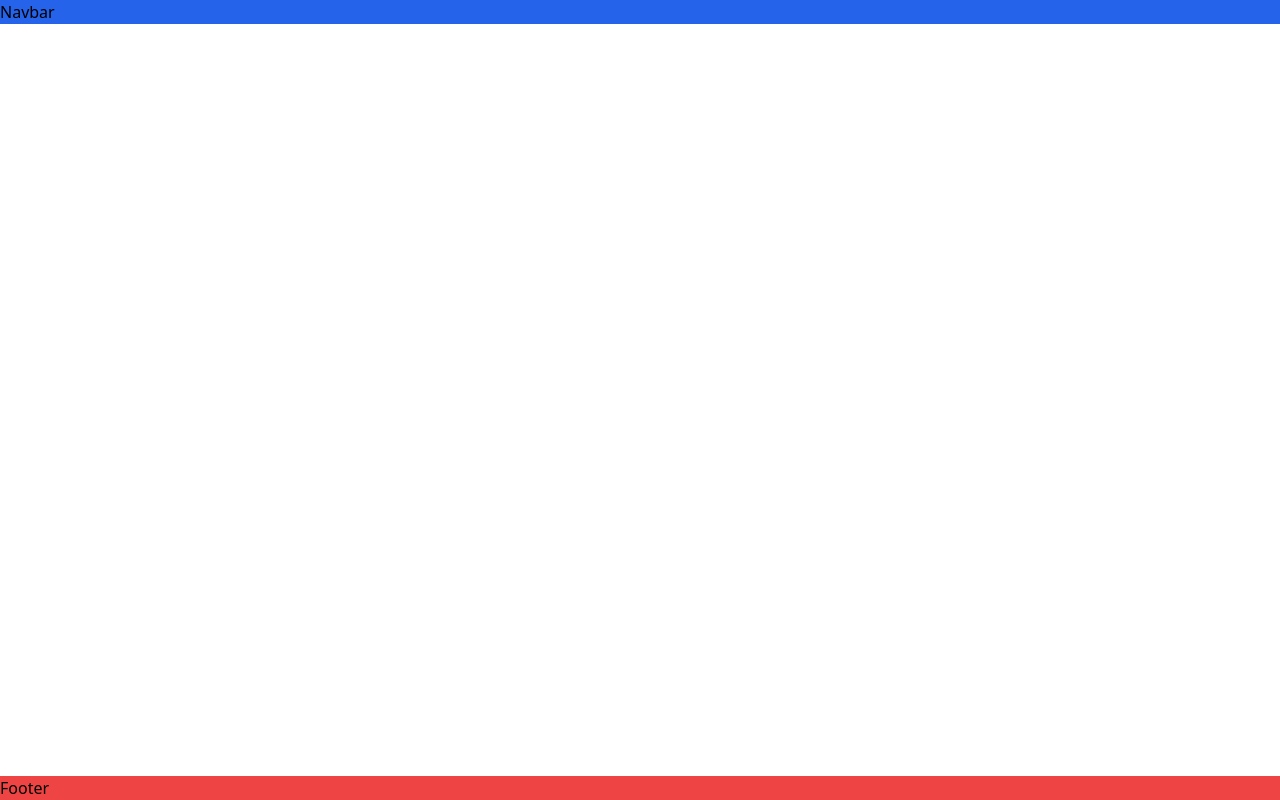
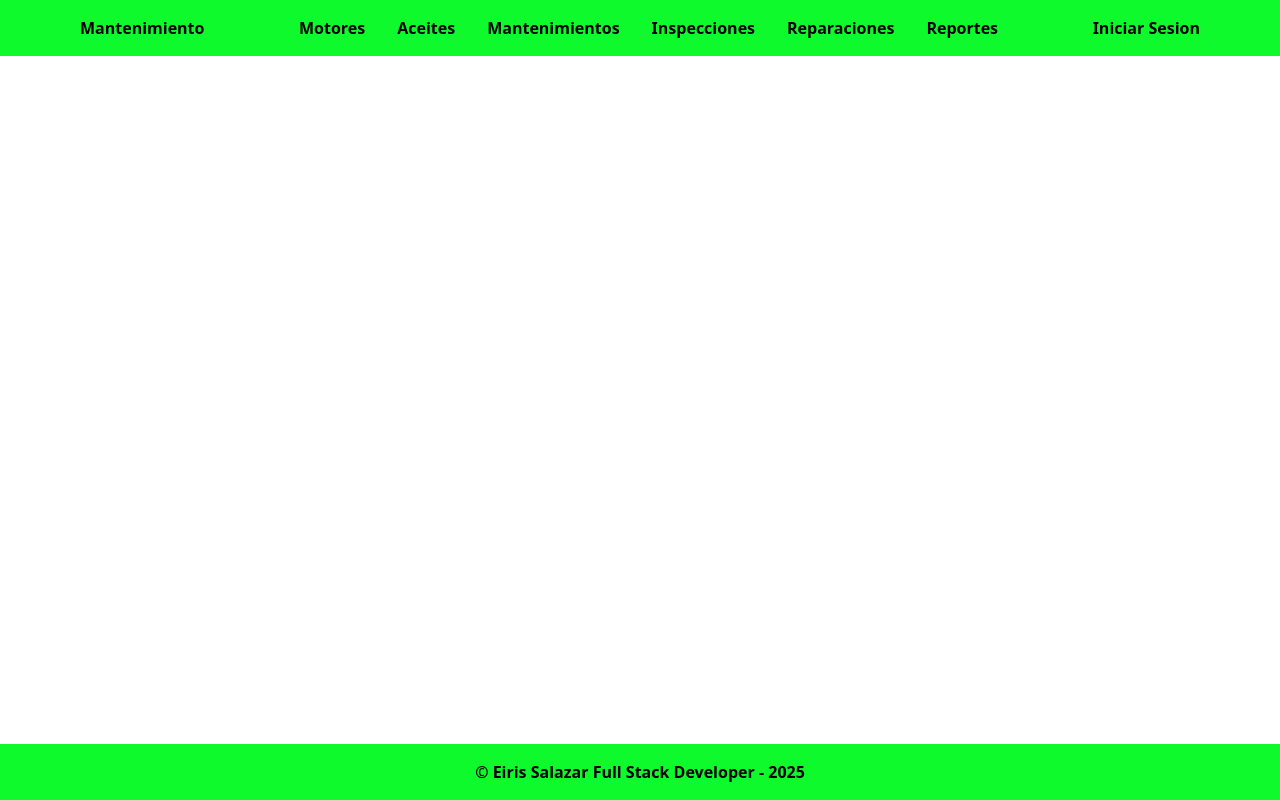
Before and after one commit to eiriselias/Mantenimiento, a Next.js app in the folder front/: page / in a window 1280 px wide. Built offline with nearby package versions, Linux system fonts and the light colour scheme; no server answers.

Commit message:
inicio de la navbar

```diff
--- a/front/app/globals.css
+++ b/front/app/globals.css
@@ -7,3 +7,7 @@ body{
   grid-template-rows: auto 1fr auto;
   min-height: 100dvh;
 }
+
+*{
+  --primaryColor: rgb(14, 250, 45);
+}
--- a/front/app/layout.tsx
+++ b/front/app/layout.tsx
@@ -16,13 +16,13 @@ export default function RootLayout({
   return (
     <html lang="en">
       <body>
-        <header className="bg-blue-600">
+        <header className="bg-primaryColor">
           <NavBar/>
         </header>
         <main>
           {children}
         </main>
-        <footer className="bg-red-500">
+        <footer>
             <Footer/>
         </footer>
       </body>
--- a/front/app/page.tsx
+++ b/front/app/page.tsx
@@ -18,7 +18,6 @@ export default function Home() {
   return (
     <>
       {equipos && equipos.map((equipo) => {
-        console.log(equipo)
 
         return(
           <div key={equipo._id}>
--- a/front/components/footer/Footer.tsx
+++ b/front/components/footer/Footer.tsx
@@ -2,8 +2,8 @@ import React from 'react'
 
 const Footer = () => {
   return (
-    <div>
-        <h1>Footer</h1>
+    <div className='bg-primaryColor py-4 flex justify-center font-bold'>
+      <p>© Eiris Salazar Full Stack Developer - 2025</p>
     </div>
   )
 }
--- a/front/components/navbar/NavBar.tsx
+++ b/front/components/navbar/NavBar.tsx
@@ -2,9 +2,18 @@ import React from 'react'
 
 const NavBar = () => {
   return (
-    <div>
-       <h1>Navbar</h1>
-    </div>
+    <nav className='flex justify-between mx-16 p-4 font-bold'>
+       <h1 className='hover:scale-105 cursor-pointer'>Mantenimiento</h1>
+       <ul className='flex gap-8'>
+        <li className='hover:scale-105 cursor-pointer'>Motores</li>
+        <li className='hover:scale-105 cursor-pointer'>Aceites</li>
+        <li className='hover:scale-105 cursor-pointer'>Mantenimientos</li>
+        <li className='hover:scale-105 cursor-pointer'>Inspecciones</li>
+        <li className='hover:scale-105 cursor-pointer'>Reparaciones</li>
+        <li className='hover:scale-105 cursor-pointer'>Reportes</li>
+       </ul>
+       <span className='hover:scale-105 cursor-pointer'>Iniciar Sesion</span>
+    </nav>
   )
 }
 
--- a/front/tailwind.config.ts
+++ b/front/tailwind.config.ts
@@ -9,6 +9,7 @@ export default {
   theme: {
     extend: {
       colors: {
+        primaryColor: "var(--primaryColor)",
         background: "var(--background)",
         foreground: "var(--foreground)",
       },
```
